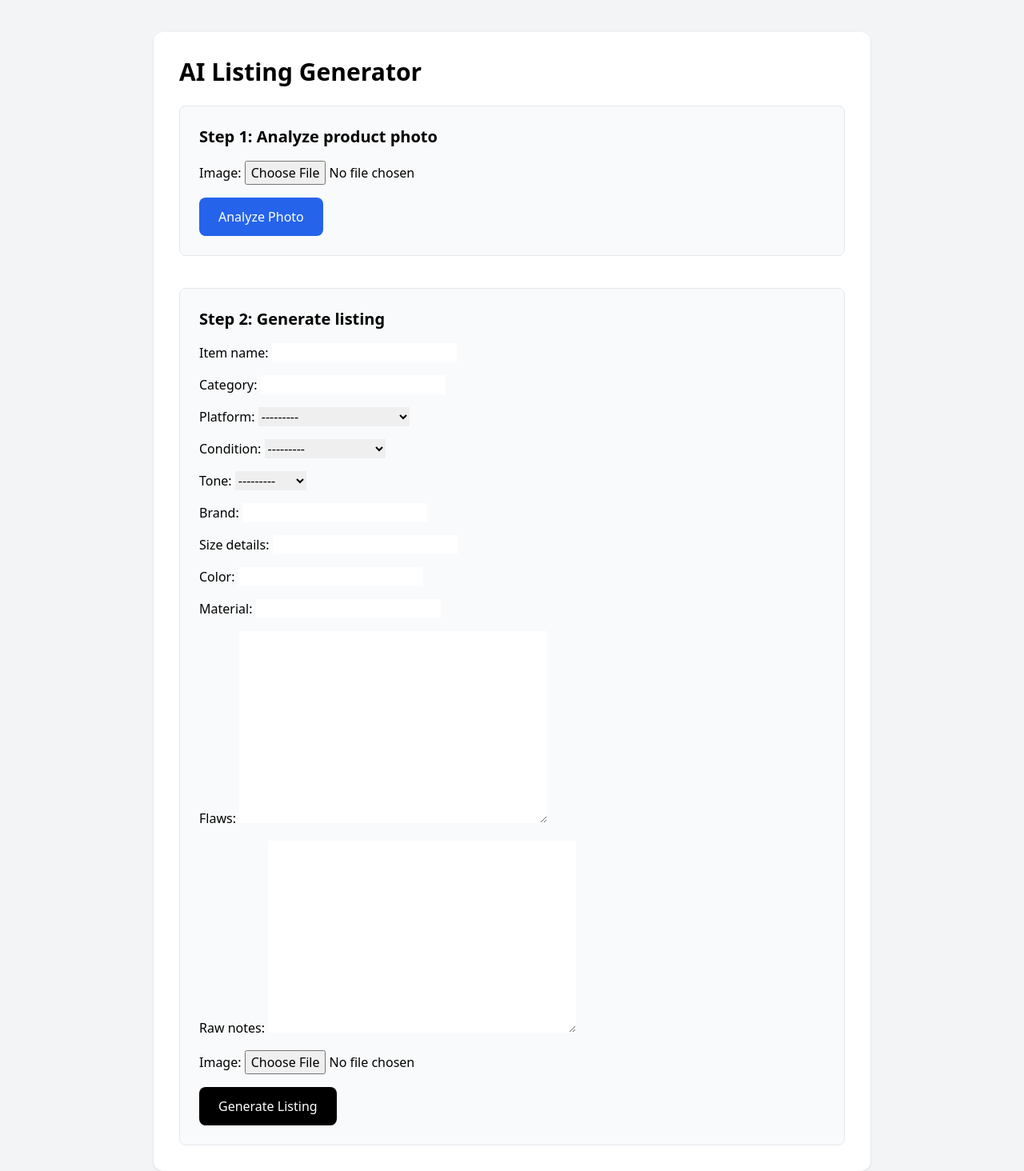
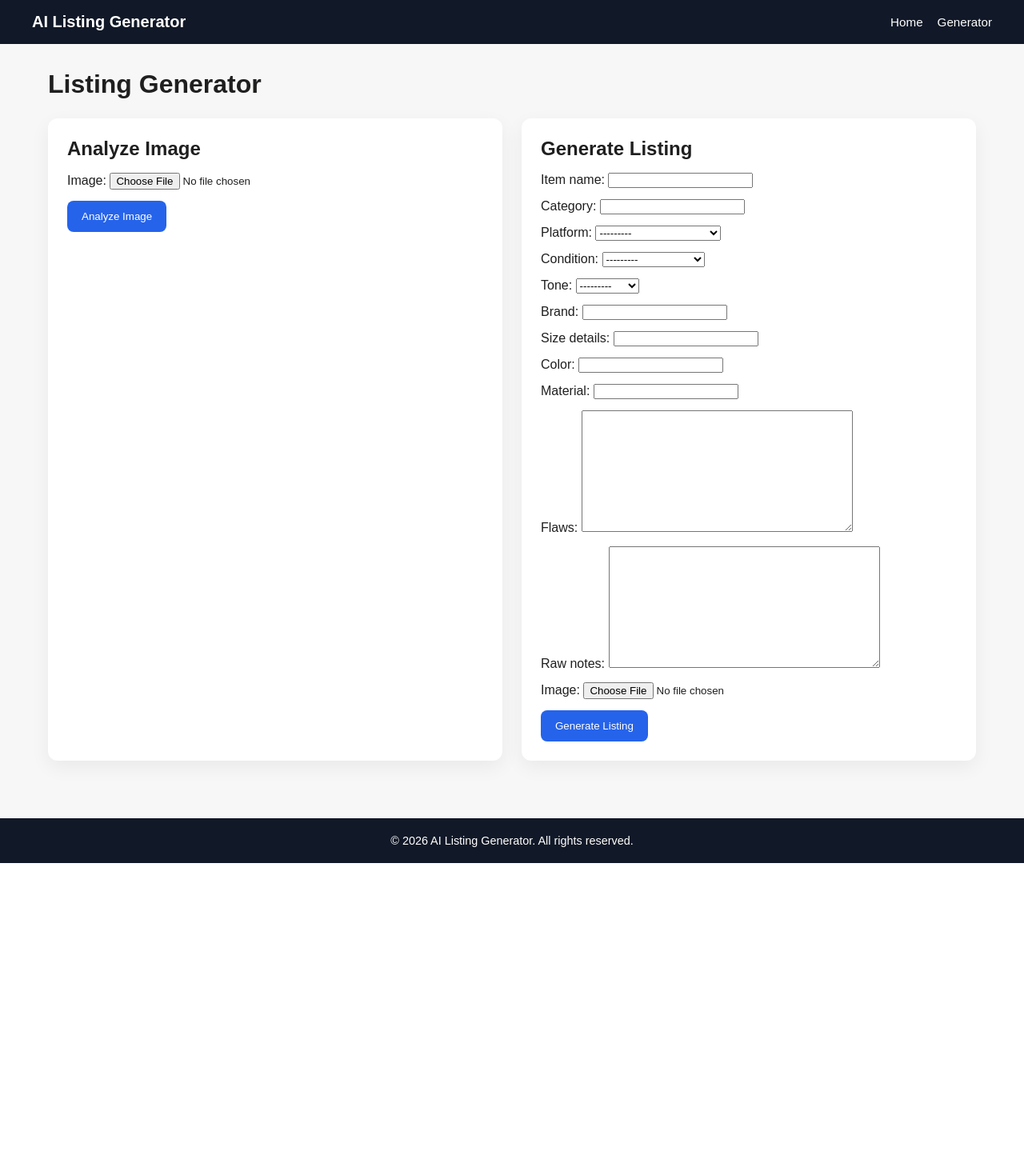
Before and after one commit to GrzegorzStary/SellBetter-AI, a Django app: page /generate/ in a window 1280 px wide. Shown: the whole page at 80% size. After the commit the page ends 1079 px from the top, so only its background shows below. Run offline with Django 5.2, Linux system fonts and the light colour scheme; some libraries are stand-ins or nearby versions.

Commit message:
ADDED: Correct folder structure with external css for each page, as well as external js. ADDED: Base.html and includes for website cosistancy.

```diff
--- a/apps/listings/urls.py
+++ b/apps/listings/urls.py
@@ -1,7 +1,7 @@
 from django.urls import path
-from .views import generate_listing_view
-
+from .views import index_view, generate_listing_view
 
 urlpatterns = [
-    path("generate/", generate_listing_view, name="generate_listing"),
+    path("", index_view, name="home"),
+    path("generate/", generate_listing_view, name="generate"),
 ]
--- a/apps/listings/views.py
+++ b/apps/listings/views.py
@@ -2,6 +2,10 @@ from django.shortcuts import render
 
 from .forms import ListingRequestForm, ImageAnalysisForm
 from .ai_engine import generate_listing_result, detect_product_from_image
+
+
+def index_view(request):
+    return render(request, "index.html")
 
 
 def generate_listing_view(request):
--- a/config/urls.py
+++ b/config/urls.py
@@ -1,23 +1,7 @@
-"""
-URL configuration for config project.
-
-The `urlpatterns` list routes URLs to views. For more information please see:
-    https://docs.djangoproject.com/en/5.2/topics/http/urls/
-Examples:
-Function views
-    1. Add an import:  from my_app import views
-    2. Add a URL to urlpatterns:  path('', views.home, name='home')
-Class-based views
-    1. Add an import:  from other_app.views import Home
-    2. Add a URL to urlpatterns:  path('', Home.as_view(), name='home')
-Including another URLconf
-    1. Import the include() function: from django.urls import include, path
-    2. Add a URL to urlpatterns:  path('blog/', include('blog.urls'))
-"""
 from django.contrib import admin
 from django.urls import path, include
 
 urlpatterns = [
-    path('admin/', admin.site.urls),
+    path("admin/", admin.site.urls),
     path("", include("apps.listings.urls")),
 ]
--- /dev/null
+++ b/static/assets/css/base.css
@@ -0,0 +1,40 @@
+* {
+    box-sizing: border-box;
+    margin: 0;
+    padding: 0;
+}
+
+html {
+    font-size: 16px;
+}
+
+body {
+    min-height: 100vh;
+    display: flex;
+    flex-direction: column;
+    font-family: Arial, sans-serif;
+    background-color: #f7f7f8;
+    color: #1f1f1f;
+}
+
+.site-main {
+    flex: 1;
+    width: 100%;
+    max-width: 1200px;
+    margin: 0 auto;
+    padding: 32px 20px;
+}
+
+a {
+    text-decoration: none;
+    color: inherit;
+}
+
+img {
+    max-width: 100%;
+    display: block;
+}
+
+button {
+    cursor: pointer;
+}
--- /dev/null
+++ b/static/assets/css/footer.css
@@ -0,0 +1,16 @@
+.footer {
+    background-color: #111827;
+    color: #ffffff;
+    padding: 20px;
+    margin-top: 40px;
+}
+
+.footer__container {
+    max-width: 1200px;
+    margin: 0 auto;
+    text-align: center;
+}
+
+.footer__text {
+    font-size: 0.9rem;
+}
--- /dev/null
+++ b/static/assets/css/generator.css
@@ -0,0 +1,44 @@
+.generator-page__title {
+    margin-bottom: 24px;
+    font-size: 2rem;
+}
+
+.generator-grid {
+    display: grid;
+    grid-template-columns: 1fr 1fr;
+    gap: 24px;
+}
+
+.generator-card,
+.generator-result {
+    background: #ffffff;
+    border-radius: 12px;
+    padding: 24px;
+    box-shadow: 0 8px 24px rgba(0, 0, 0, 0.06);
+}
+
+.generator-card h2,
+.generator-result h2 {
+    margin-bottom: 16px;
+}
+
+.generator-card form p {
+    margin-bottom: 14px;
+}
+
+.generator-card button {
+    border: none;
+    background: #2563eb;
+    color: #ffffff;
+    padding: 12px 18px;
+    border-radius: 8px;
+}
+
+.generator-result {
+    margin-top: 24px;
+}
+
+.generator-result pre {
+    white-space: pre-wrap;
+    word-wrap: break-word;
+}
--- /dev/null
+++ b/static/assets/css/navbar.css
@@ -0,0 +1,34 @@
+.navbar {
+    background-color: #111827;
+    color: #ffffff;
+    padding: 16px 20px;
+}
+
+.navbar__container {
+    max-width: 1200px;
+    margin: 0 auto;
+    display: flex;
+    align-items: center;
+    justify-content: space-between;
+    gap: 20px;
+}
+
+.navbar__brand {
+    font-size: 1.25rem;
+    font-weight: 700;
+}
+
+.navbar__menu {
+    display: flex;
+    align-items: center;
+    gap: 18px;
+}
+
+.navbar__link {
+    font-size: 0.95rem;
+    transition: opacity 0.2s ease;
+}
+
+.navbar__link:hover {
+    opacity: 0.8;
+}
--- /dev/null
+++ b/static/assets/js/base.js
@@ -0,0 +1 @@
+console.log("Base JS loaded.");
--- /dev/null
+++ b/static/assets/js/generator.js
@@ -0,0 +1 @@
+console.log("Generator JS loaded.");
--- /dev/null
+++ b/static/assets/js/navbar.js
@@ -0,0 +1 @@
+console.log("Navbar JS loaded.");
--- /dev/null
+++ b/templates/base.html
@@ -0,0 +1,27 @@
+{% load static %}
+<!DOCTYPE html>
+<html lang="en">
+<head>
+    <meta charset="UTF-8">
+    <meta name="viewport" content="width=device-width, initial-scale=1.0">
+    <title>{% block title %}AI Listing Generator{% endblock %}</title>
+
+    <link rel="stylesheet" href="{% static 'assets/css/base.css' %}">
+    <link rel="stylesheet" href="{% static 'assets/css/navbar.css' %}">
+    <link rel="stylesheet" href="{% static 'assets/css/footer.css' %}">
+    {% block extra_css %}{% endblock %}
+</head>
+<body>
+    {% include "includes/navbar.html" %}
+
+    <main class="site-main">
+        {% block content %}{% endblock %}
+    </main>
+
+    {% include "includes/footer.html" %}
+
+    <script src="{% static 'assets/js/base.js' %}"></script>
+    <script src="{% static 'assets/js/navbar.js' %}"></script>
+    {% block extra_js %}{% endblock %}
+</body>
+</html>
--- /dev/null
+++ b/templates/includes/footer.html
@@ -0,0 +1,5 @@
+<footer class="footer">
+    <div class="footer__container">
+        <p class="footer__text">&copy; 2026 AI Listing Generator. All rights reserved.</p>
+    </div>
+</footer>
--- /dev/null
+++ b/templates/includes/navbar.html
@@ -0,0 +1,10 @@
+<nav class="navbar">
+    <div class="navbar__container">
+        <a href="{% url 'home' %}" class="navbar__brand">AI Listing Generator</a>
+
+        <div class="navbar__menu">
+            <a href="{% url 'home' %}" class="navbar__link">Home</a>
+            <a href="{% url 'generate' %}" class="navbar__link">Generator</a>
+        </div>
+    </div>
+</nav>
--- a/templates/listings/generator.html
+++ b/templates/listings/generator.html
@@ -1,72 +1,52 @@
-<!DOCTYPE html>
-<html>
-<head>
-    <title>AI Listing Generator</title>
-    <script src="https://cdn.tailwindcss.com"></script>
-</head>
-<body class="bg-gray-100">
+{% extends "base.html" %}
+{% load static %}
 
-<div class="max-w-4xl mx-auto mt-10 bg-white p-8 rounded-xl shadow">
-    <h1 class="text-3xl font-bold mb-6">AI Listing Generator</h1>
+{% block title %}Generator | AI Listing Generator{% endblock %}
 
-    <div class="mb-10 p-6 bg-gray-50 rounded-lg border">
-        <h2 class="text-xl font-semibold mb-4">Step 1: Analyze product photo</h2>
+{% block extra_css %}
+<link rel="stylesheet" href="{% static 'assets/css/generator.css' %}">
+{% endblock %}
 
-        <form method="post" enctype="multipart/form-data" class="space-y-4">
-            {% csrf_token %}
-            {{ image_form.as_p }}
-            <button
-                type="submit"
-                name="analyze_image"
-                class="bg-blue-600 text-white px-6 py-3 rounded-lg"
-            >
-                Analyze Photo
-            </button>
-        </form>
+{% block content %}
+<section class="generator-page">
+    <h1 class="generator-page__title">Listing Generator</h1>
 
-        {% if detected_data %}
-            <div class="mt-6 p-4 bg-white rounded border">
-                <h3 class="font-semibold mb-2">AI detected:</h3>
-                <p><strong>Item name:</strong> {{ detected_data.item_name }}</p>
-                <p><strong>Category:</strong> {{ detected_data.category }}</p>
-                <p><strong>Color:</strong> {{ detected_data.color }}</p>
-                <p><strong>Material:</strong> {{ detected_data.material }}</p>
-                <p><strong>Notes:</strong> {{ detected_data.raw_notes }}</p>
-            </div>
-        {% endif %}
+    <div class="generator-grid">
+        <div class="generator-card">
+            <h2>Analyze Image</h2>
+            <form method="post" enctype="multipart/form-data">
+                {% csrf_token %}
+                {{ image_form.as_p }}
+                <button type="submit" name="analyze_image">Analyze Image</button>
+            </form>
+        </div>
+
+        <div class="generator-card">
+            <h2>Generate Listing</h2>
+            <form method="post" enctype="multipart/form-data">
+                {% csrf_token %}
+                {{ form.as_p }}
+                <button type="submit">Generate Listing</button>
+            </form>
+        </div>
     </div>
 
-    <div class="p-6 bg-gray-50 rounded-lg border">
-        <h2 class="text-xl font-semibold mb-4">Step 2: Generate listing</h2>
-
-        <form method="post" enctype="multipart/form-data" class="space-y-4">
-            {% csrf_token %}
-            {{ form.as_p }}
-            <button class="bg-black text-white px-6 py-3 rounded-lg">
-                Generate Listing
-            </button>
-        </form>
+    {% if detected_data %}
+    <div class="generator-result">
+        <h2>Detected Data</h2>
+        <pre>{{ detected_data }}</pre>
     </div>
+    {% endif %}
 
     {% if result %}
-        <div class="mt-10 border-t pt-6">
-            <h2 class="text-2xl font-semibold mb-4">{{ result.title }}</h2>
+    <div class="generator-result">
+        <h2>Generated Listing</h2>
+        <pre>{{ result }}</pre>
+    </div>
+    {% endif %}
+</section>
+{% endblock %}
 
-            <p class="mb-4">{{ result.description }}</p>
-
-            <h3 class="font-semibold">Bullet Points</h3>
-            <pre class="bg-gray-100 p-4 rounded whitespace-pre-wrap">{{ result.bullet_points }}</pre>
-
-            <h3 class="mt-4 font-semibold">Tags</h3>
-            <p>{{ result.tags }}</p>
-
-            <h3 class="mt-4 font-semibold">Suggested Prices</h3>
-            <p>Quick Sale: {{ result.quick_sale_price }}</p>
-            <p>Fair Price: {{ result.fair_price }}</p>
-            <p>Premium Price: {{ result.premium_price }}</p>
-        </div>
-    {% endif %}
-</div>
-
-</body>
-</html>
+{% block extra_js %}
+<script src="{% static 'assets/js/generator.js' %}"></script>
+{% endblock %}
```
Also changed, not shown: config/settings.py (+8 -2 lines), static/assets/css/index.css (added, +30 -0 lines), templates/index.html (added, +20 -0 lines).
